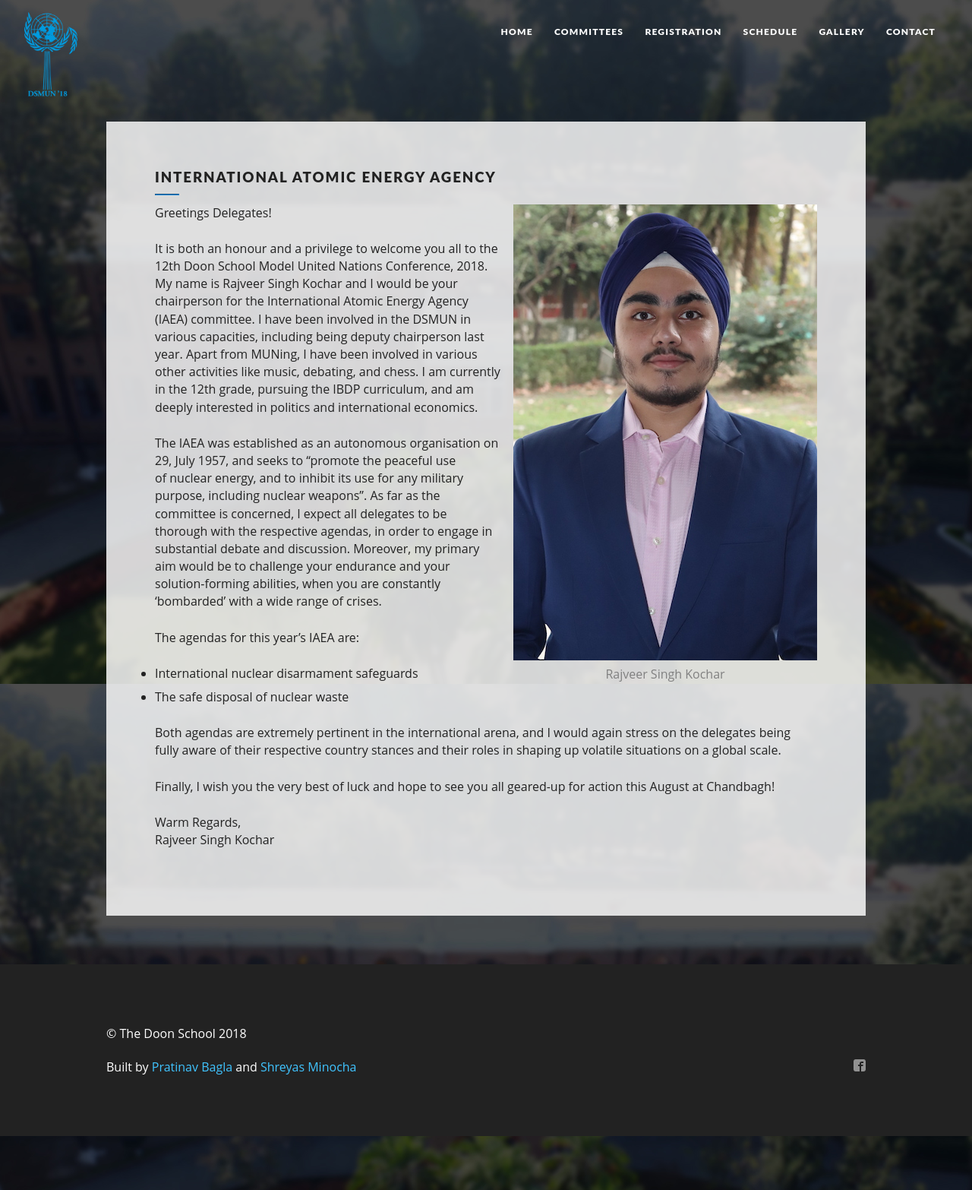
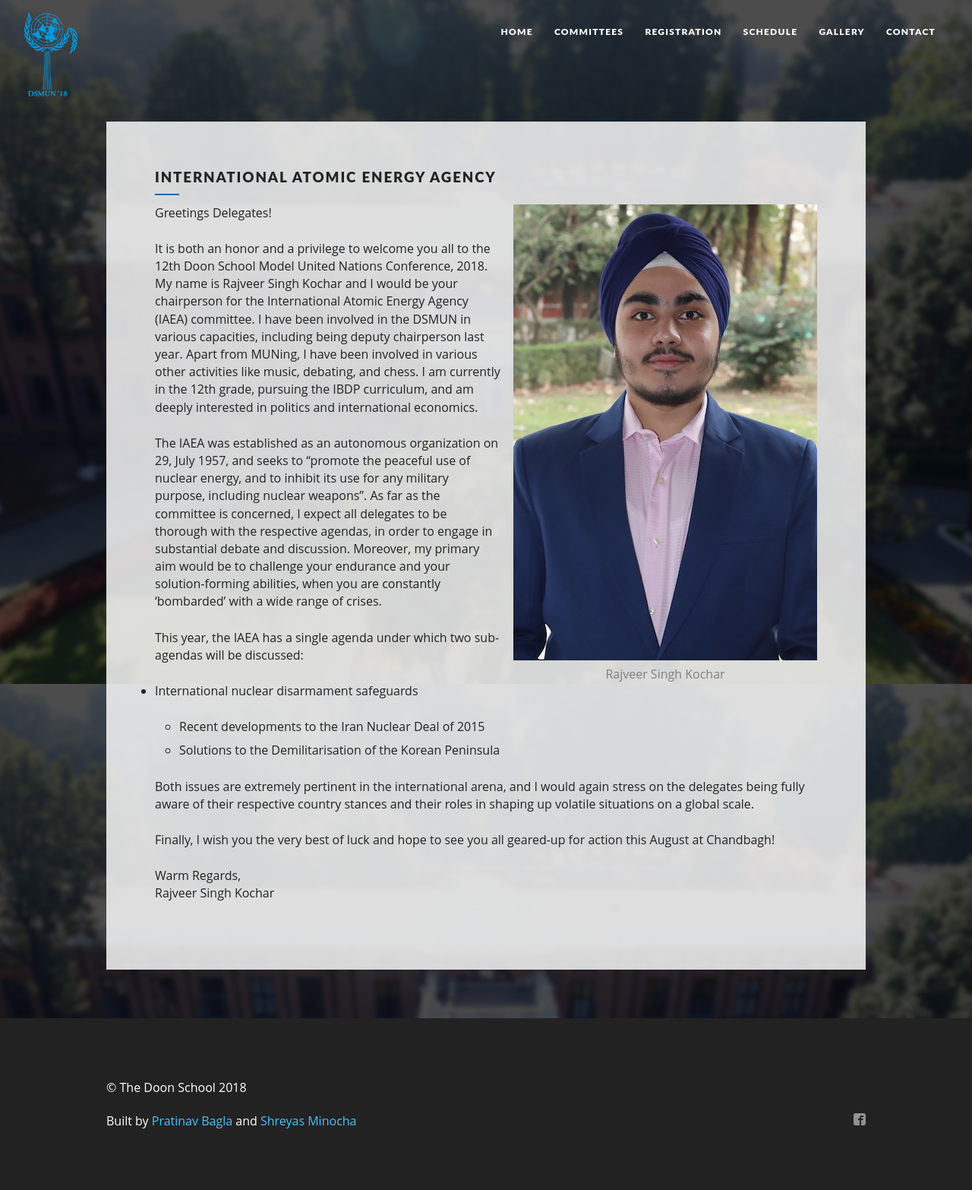
Before and after one commit to pratinav/dsmun18.com, a Jekyll site: the page built from _committees/iaea.md, in a window 1280 px wide. Shown: the whole page at 76% size. Built offline with Jekyll 4.4.1, drawn with Linux system fonts in a browser that asks for light colours; some web fonts are replaced; a script that is not in the unit is left out.

Commit message:
Update the IAEA write-up

```diff
--- a/_committees/iaea.md
+++ b/_committees/iaea.md
@@ -5,16 +5,18 @@ chair: Rajveer Singh Kochar
 
 Greetings Delegates!
 
-It is both an honour and a privilege to welcome you all to the 12th Doon School Model United Nations Conference, 2018. My name is Rajveer Singh Kochar and I would be your chairperson for the International Atomic Energy Agency (IAEA) committee. I have been involved in the DSMUN in various capacities, including being deputy chairperson last year. Apart from MUNing, I have been involved in various other activities like music, debating, and chess. I am currently in the 12th grade, pursuing the IBDP curriculum, and am deeply interested in politics and international economics.
+It is both an honor and a privilege to welcome you all to the 12th Doon School Model United Nations Conference, 2018. My name is Rajveer Singh Kochar and I would be your chairperson for the International Atomic Energy Agency (IAEA) committee. I have been involved in the DSMUN in various capacities, including being deputy chairperson last year. Apart from MUNing, I have been involved in various other activities like music, debating, and chess. I am currently in the 12th grade, pursuing the IBDP curriculum, and am deeply interested in politics and international economics.
 
-The IAEA was established as an autonomous organisation on 29, July 1957, and seeks to “promote the peaceful use of nuclear energy, and to inhibit its use for any military purpose, including nuclear weapons”. As far as the committee is concerned, I expect all delegates to be thorough with the respective agendas, in order to engage in substantial debate and discussion. Moreover, my primary aim would be to challenge your endurance and your solution-forming abilities, when you are constantly ‘bombarded’ with a wide range of crises.
+The IAEA was established as an autonomous organization on 29, July 1957, and seeks to “promote the peaceful use of nuclear energy, and to inhibit its use for any military purpose, including nuclear weapons”. As far as the committee is concerned, I expect all delegates to be thorough with the respective agendas, in order to engage in substantial debate and discussion. Moreover, my primary aim would be to challenge your endurance and your solution-forming abilities, when you are constantly ‘bombarded’ with a wide range of crises.
 
-The agendas for this year’s IAEA are:
+This year, the IAEA has a single agenda under which two sub-agendas will be discussed:
 
 - International nuclear disarmament safeguards
-- The safe disposal of nuclear waste
 
-Both agendas are extremely pertinent in the international arena, and I would again stress on the delegates being fully aware of their respective country stances and their roles in shaping up volatile situations on a global scale.
+  - Recent developments to the Iran Nuclear Deal of 2015
+  - Solutions to the Demilitarisation of the Korean Peninsula
+
+Both issues are extremely pertinent in the international arena, and I would again stress on the delegates being fully aware of their respective country stances and their roles in shaping up volatile situations on a global scale.
 
 Finally, I wish you the very best of luck and hope to see you all geared-up for action this August at Chandbagh!
 
--- a/assets/css/style.css
+++ b/assets/css/style.css
@@ -757,3 +757,7 @@ address {
 .screen-reader {
   display: none;
 }
+
+ul ul {
+  margin-left: 2em;
+}
```
